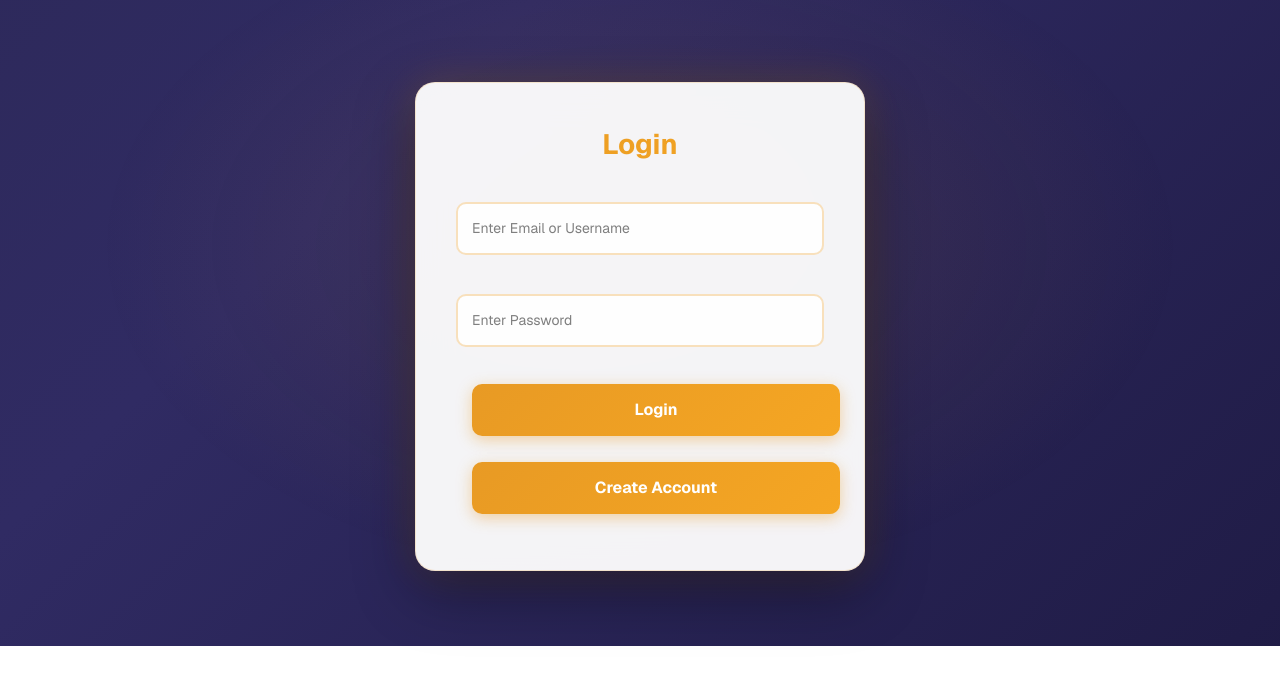
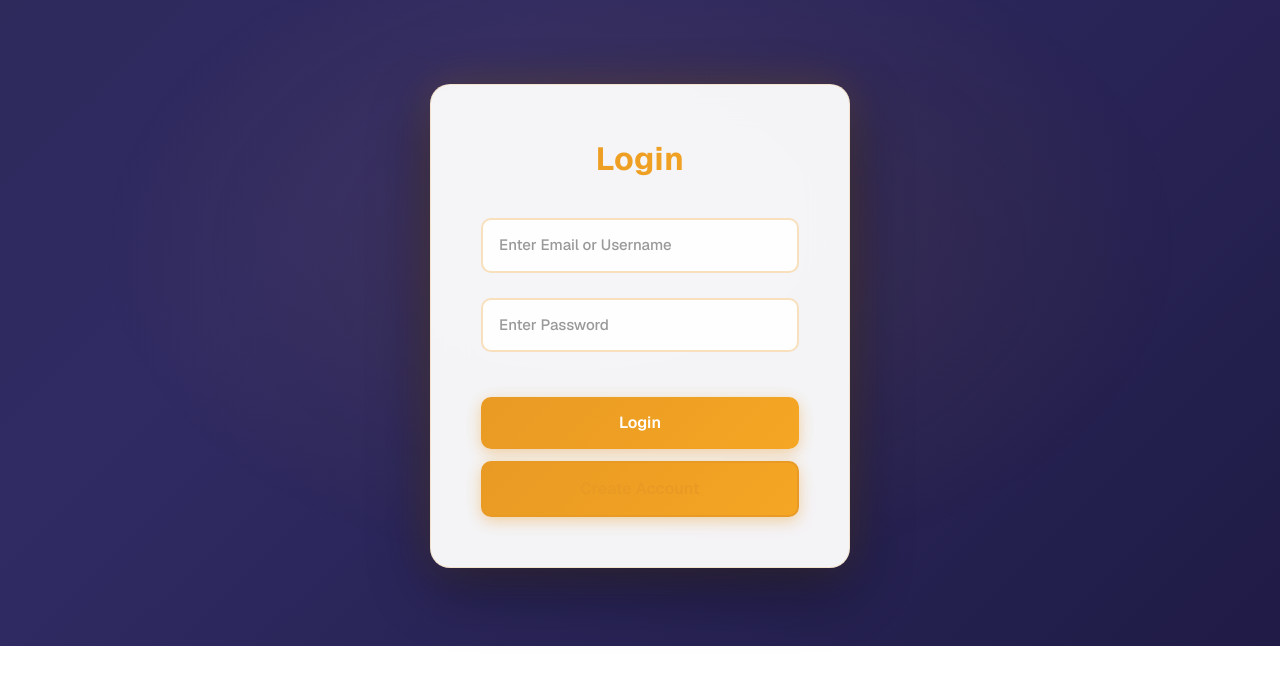
Before and after one commit to Gobinath1008/Online_Movie_Ticket_Booking, a Next.js app: page /login in a window 1280 px wide. Shown: the part 154-838 px from the top of the page. Built offline with nearby package versions, Linux system fonts and the light colour scheme.

Commit message:
Improve login page UI with better alignment and styling

```diff
--- a/app/login/login.css
+++ b/app/login/login.css
@@ -41,9 +41,10 @@
 .login-box {
   background: rgba(255, 255, 255, 0.95);
   backdrop-filter: blur(20px);
-  padding: 40px;
+  padding: 50px;
   border-radius: 20px;
-  width: 450px;
+  width: 420px;
+  max-width: 90vw;
   text-align: center;
   box-shadow: 0 20px 60px rgba(0, 0, 0, 0.4),
               0 0 40px rgba(232, 154, 36, 0.2);
@@ -51,24 +52,32 @@
 }
 
 .login-box h2 {
-  margin-bottom: 25px;
-  font-size: 28px;
+  margin-bottom: 35px;
+  font-size: 32px;
   font-weight: bold;
   background: linear-gradient(135deg, #e89a24, #f5a623);
   -webkit-background-clip: text;
   -webkit-text-fill-color: transparent;
   background-clip: text;
+  letter-spacing: 0.5px;
 }
 
 .login-box input {
   width: 100%;
-  padding: 14px;
-  margin: 12px 0;
+  padding: 14px 16px;
+  margin-bottom: 20px;
   border: 2px solid rgba(232, 154, 36, 0.3);
   border-radius: 10px;
   background: rgba(255, 255, 255, 0.9);
   transition: all 0.3s ease;
-  font-size: 14px;
+  font-size: 15px;
+  box-sizing: border-box;
+  font-family: inherit;
+}
+
+.login-box input::placeholder {
+  color: #999;
+  font-weight: 500;
 }
 
 .login-box input:focus {
@@ -93,17 +102,19 @@
 
 .login-box button {
   width: 100%;
-  padding: 14px;
+  padding: 14px 16px;
   background: linear-gradient(135deg, #e89a24, #f5a623);
   color: white;
   border: none;
   border-radius: 10px;
   cursor: pointer;
   font-size: 16px;
-  font-weight: bold;
+  font-weight: 600;
   margin-top: 10px;
   box-shadow: 0 4px 15px rgba(232, 154, 36, 0.4);
   transition: all 0.3s ease;
+  box-sizing: border-box;
+  font-family: inherit;
 }
 
 .login-box button:hover {
@@ -111,21 +122,34 @@
   box-shadow: 0 6px 25px rgba(232, 154, 36, 0.6);
 }
 
+.login-box button:active {
+  transform: translateY(0);
+}
+
+.login-options {
+  display: flex;
+  flex-direction: column;
+  gap: 12px;
+  margin-top: 25px;
+}
+
+.login-btn {
+  background: linear-gradient(135deg, #e89a24, #f5a623) !important;
+  color: white !important;
+  margin: 0 !important;
+}
+
 .signup-btn {
-  color: #e89a24;
-  text-decoration: none;
-  margin-top: 20px;
+  background: rgba(232, 154, 36, 0.1);
+  color: #e89a24 !important;
+  border: 2px solid #e89a24 !important;
+  margin: 0 !important;
   font-weight: 600;
-  transition: color 0.3s ease;
+  transition: all 0.3s ease;
 }
 
 .signup-btn:hover {
-  color: #f5a623;
+  background: rgba(232, 154, 36, 0.2);
+  color: #f5a623 !important;
+  border-color: #f5a623 !important;
 }
-
-.login-options a,
-button {
-  display: inline;
-  padding: auto;
-  margin: 16px;
-}
--- a/app/login/page.jsx
+++ b/app/login/page.jsx
@@ -79,7 +79,7 @@ export default function LoginPage() {
       <form className="login-box" onSubmit={handleLogin}>
         <h2>Login</h2>
 
-        <div style={{ marginBottom: "15px" }}>
+        <div style={{ marginBottom: "5px" }}>
           <input
             type="text"
             placeholder="Enter Email or Username"
@@ -91,13 +91,13 @@ export default function LoginPage() {
             style={formError ? { borderColor: "#dc3545" } : {}}
           />
           {formError && (
-            <span style={{ color: "#dc3545", fontSize: "12px", display: "block", marginTop: "4px" }}>
+            <span className="error-text">
               {formError}
             </span>
           )}
         </div>
 
-        <div style={{ marginBottom: "15px" }}>
+        <div style={{ marginBottom: "5px" }}>
           <input
             type="password"
             placeholder="Enter Password"
@@ -109,7 +109,7 @@ export default function LoginPage() {
             style={password.error ? { borderColor: "#dc3545" } : {}}
           />
           {password.error && (
-            <span style={{ color: "#dc3545", fontSize: "12px", display: "block", marginTop: "4px" }}>
+            <span className="error-text">
               {password.error}
             </span>
           )}
```
